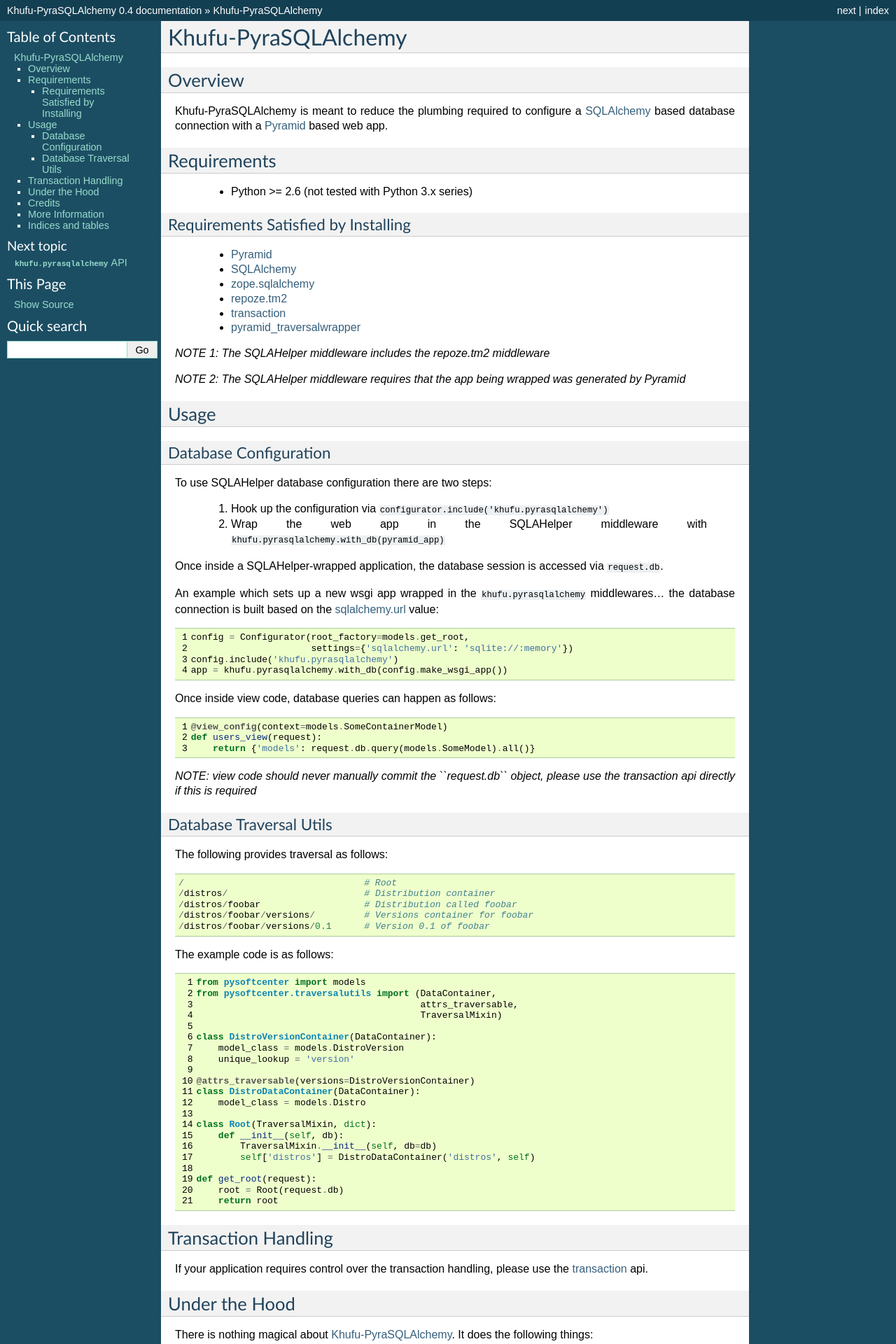
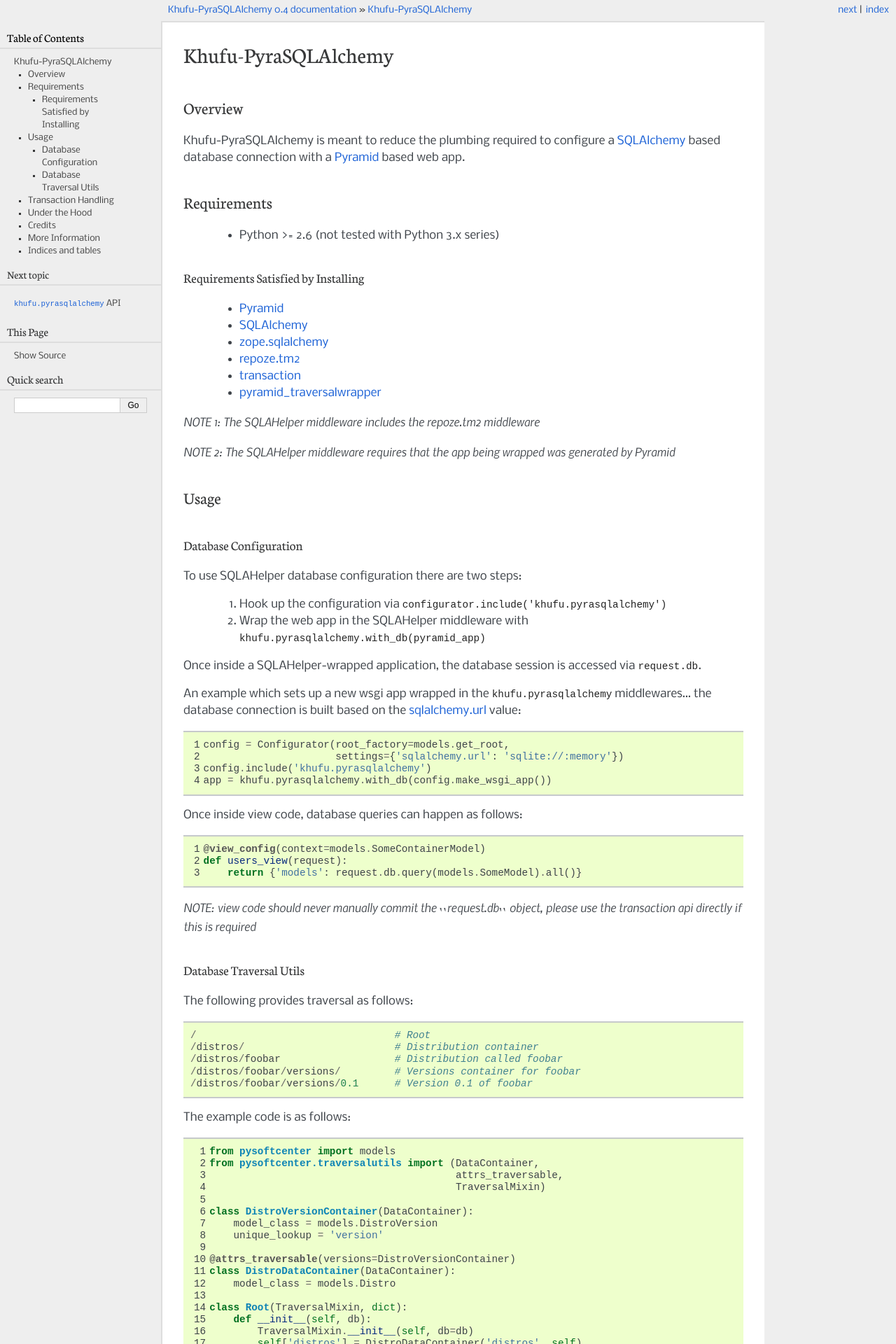
Before and after one commit to khufuproject/khufu_sqlalchemy, a Sphinx documentation site: the page built from docs/index.rst, in a window 1280 px wide. Shown: the top 1920 px of the page at 70% size. Built offline with Sphinx 7.4.7, drawn with Linux system fonts in a browser that asks for light colours.

Commit message:
Now uses pyramid doc theme

```diff
--- a/docs/conf.py
+++ b/docs/conf.py
@@ -100,9 +100,10 @@
 
 # -- Options for HTML output ---------------------------------------------------
 
-# The theme to use for HTML and HTML Help pages.  See the documentation for
-# a list of builtin themes.
-html_theme = 'default'
+# Add and use Pylons theme
+sys.path.append(os.path.abspath('_themes'))
+html_theme_path = ['_themes']
+html_theme = 'pyramid'
 
 # Theme options are theme-specific and customize the look and feel of a theme
 # further.  For a list of options available for each theme, see the
```
Also changed, not shown: 1 other file.
